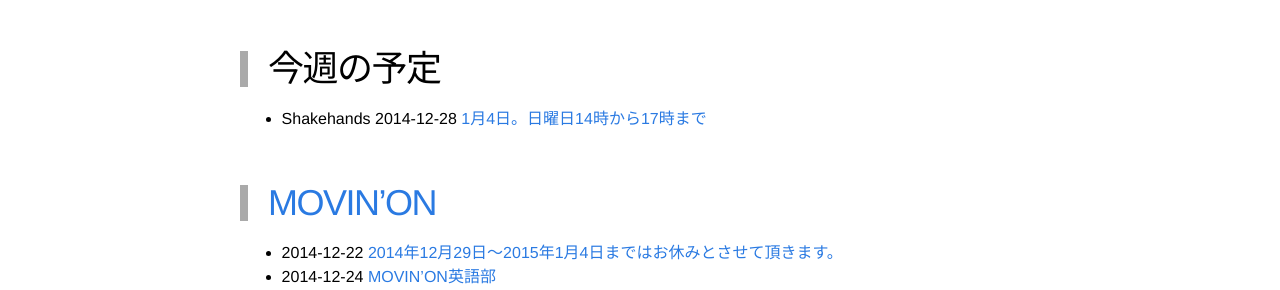
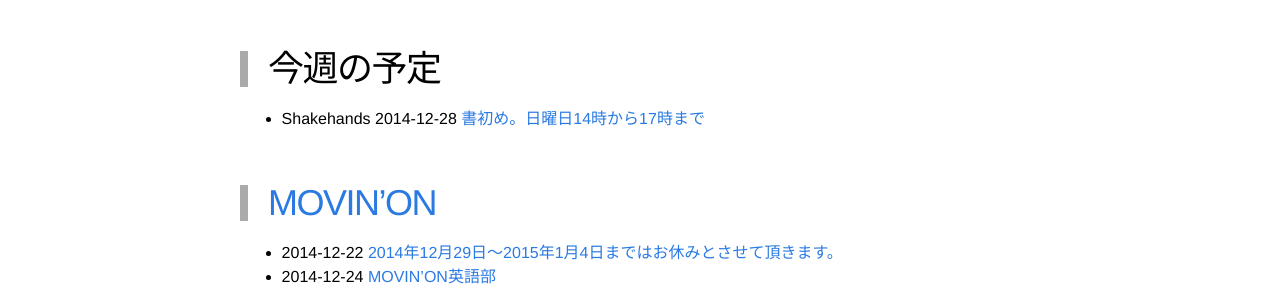
Before and after one commit to great-h/hirohata, a Jekyll site: the page built from _posts/2014-12-28-report.markdown, in a window 1280 px wide. Shown: the part 175-465 px from the top of the page. Built offline with Jekyll 4.4.1, drawn with Linux system fonts in a browser that asks for light colours.

Commit message:
イベントがわかりにくかったので修正

```diff
--- a/_posts/2014-12-28-report.markdown
+++ b/_posts/2014-12-28-report.markdown
@@ -6,7 +6,7 @@
 
 # 今週の予定
 
-* Shakehands 2014-12-28 [1月4日。日曜日14時から17時まで](http://www.facebook.com/CoworkingShakeHands/photos/a.624867490897982.1073741830.592127770838621/856621221055940/?type=1)
+* Shakehands 2014-12-28 [書初め。日曜日14時から17時まで](http://www.facebook.com/CoworkingShakeHands/photos/a.624867490897982.1073741830.592127770838621/856621221055940/?type=1)
 
 
 # [MOVIN'ON](http://coworking-hiroshima.com/)
```
